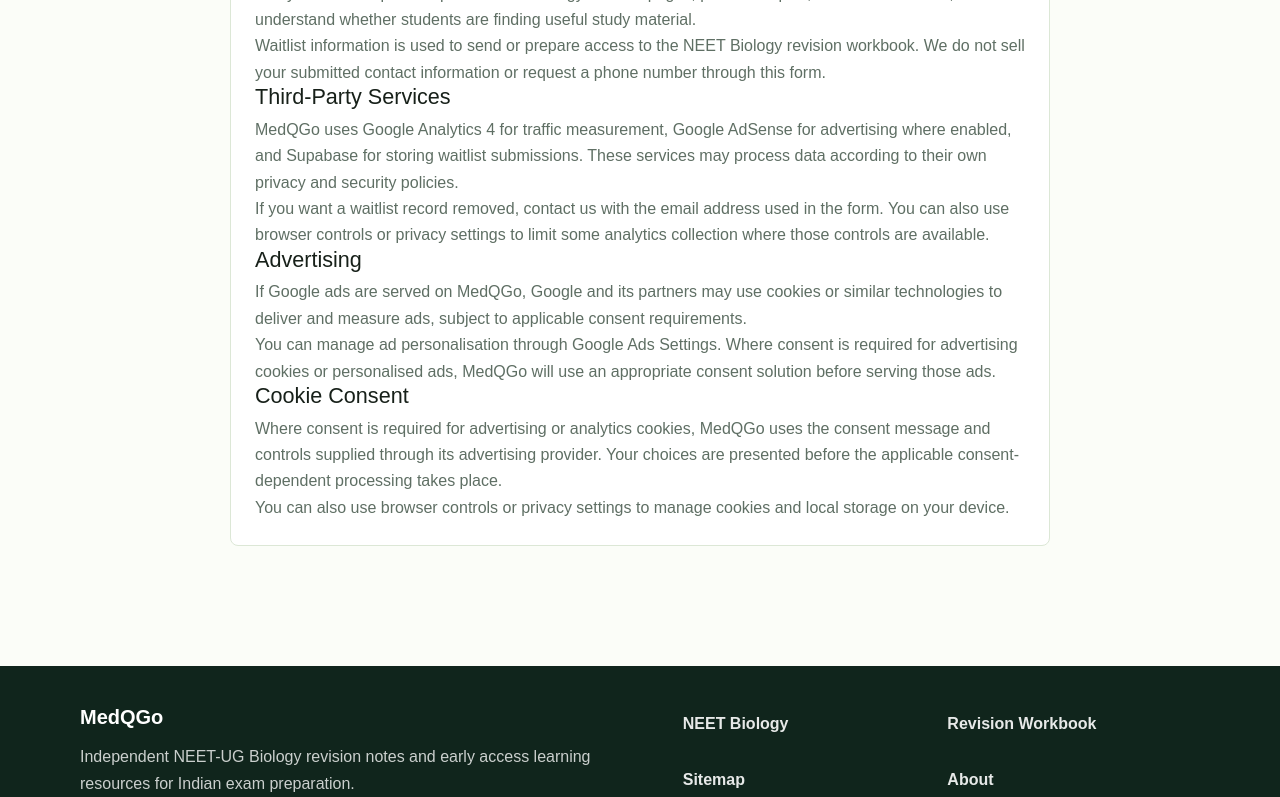
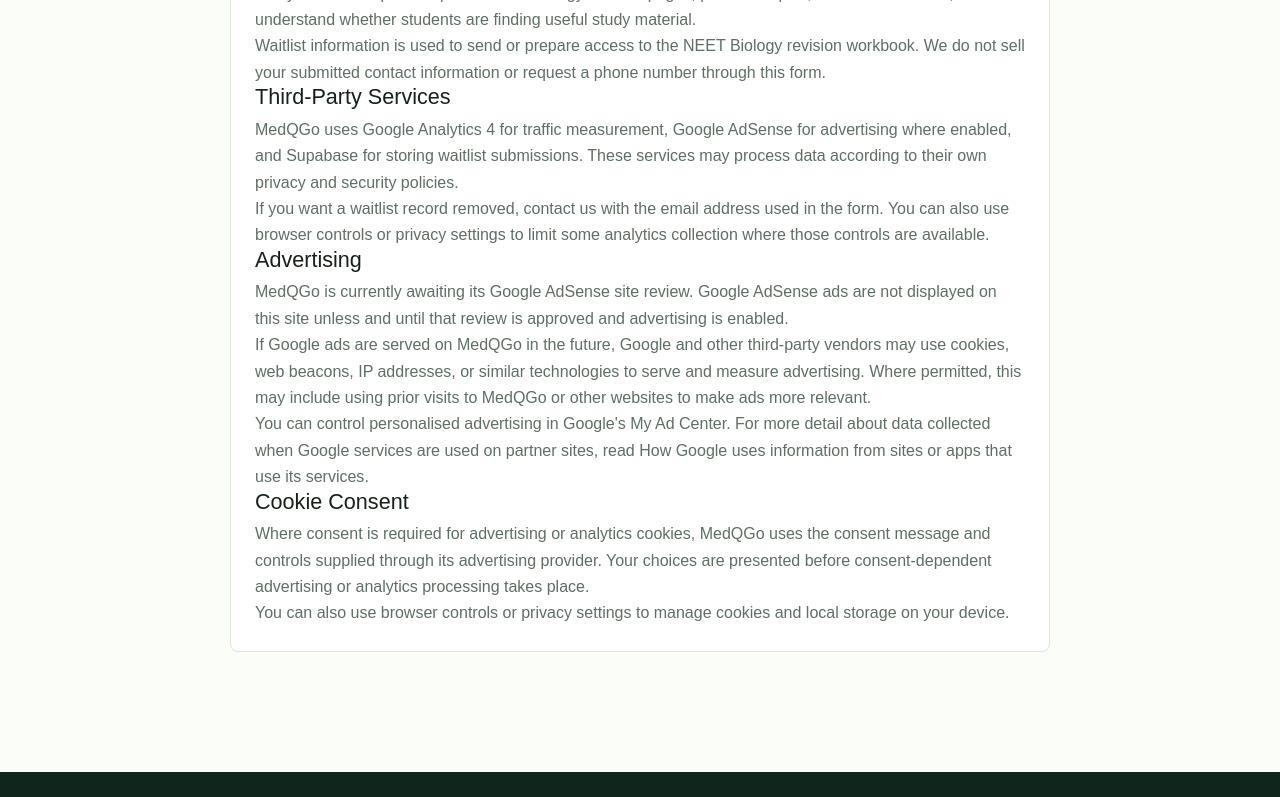
Before and after one commit to lliuzinan/neetTk, a Next.js app: page /privacy in a window 1280 px wide. Shown: the part 585-1382 px from the top of the page. Built offline with nearby package versions, Linux system fonts and the light colour scheme; no server answers.

Commit message:
Clarify advertising cookies in privacy policy

```diff
--- a/app/privacy/page.tsx
+++ b/app/privacy/page.tsx
@@ -38,14 +38,17 @@ export default function PrivacyPage() {
         {
           title: "Advertising",
           body: [
-            "If Google ads are served on MedQGo, Google and its partners may use cookies or similar technologies to deliver and measure ads, subject to applicable consent requirements.",
-            "You can manage ad personalisation through Google Ads Settings. Where consent is required for advertising cookies or personalised ads, MedQGo will use an appropriate consent solution before serving those ads.",
+            "MedQGo is currently awaiting its Google AdSense site review. Google AdSense ads are not displayed on this site unless and until that review is approved and advertising is enabled.",
+            "If Google ads are served on MedQGo in the future, Google and other third-party vendors may use cookies, web beacons, IP addresses, or similar technologies to serve and measure advertising. Where permitted, this may include using prior visits to MedQGo or other websites to make ads more relevant.",
+            <>
+              You can control personalised advertising in <a href="https://myadcenter.google.com/" target="_blank" rel="noreferrer">Google&apos;s My Ad Center</a>. For more detail about data collected when Google services are used on partner sites, read <a href="https://policies.google.com/technologies/partner-sites" target="_blank" rel="noreferrer">How Google uses information from sites or apps that use its services</a>.
+            </>,
           ],
         },
         {
           title: "Cookie Consent",
           body: [
-            "Where consent is required for advertising or analytics cookies, MedQGo uses the consent message and controls supplied through its advertising provider. Your choices are presented before the applicable consent-dependent processing takes place.",
+            "Where consent is required for advertising or analytics cookies, MedQGo uses the consent message and controls supplied through its advertising provider. Your choices are presented before consent-dependent advertising or analytics processing takes place.",
             "You can also use browser controls or privacy settings to manage cookies and local storage on your device.",
           ],
         },
--- a/components/InfoPage.tsx
+++ b/components/InfoPage.tsx
@@ -1,9 +1,10 @@
 import Link from "next/link";
+import type { ReactNode } from "react";
 import { LAST_UPDATED_DISPLAY } from "@/lib/seo";
 
 type Section = {
   title: string;
-  body: string[];
+  body: ReactNode[];
 };
 
 type Props = {
@@ -27,8 +28,8 @@ export function InfoPage({ eyebrow, title, intro, sections }: Props) {
         {sections.map((section) => (
           <section key={section.title}>
             <h2>{section.title}</h2>
-            {section.body.map((paragraph) => (
-              <p key={paragraph}>{paragraph}</p>
+            {section.body.map((paragraph, index) => (
+              <p key={`${section.title}-${index}`}>{paragraph}</p>
             ))}
           </section>
         ))}
```
Also changed, not shown: 1 other file (tests, documents, lock files or other folders).
